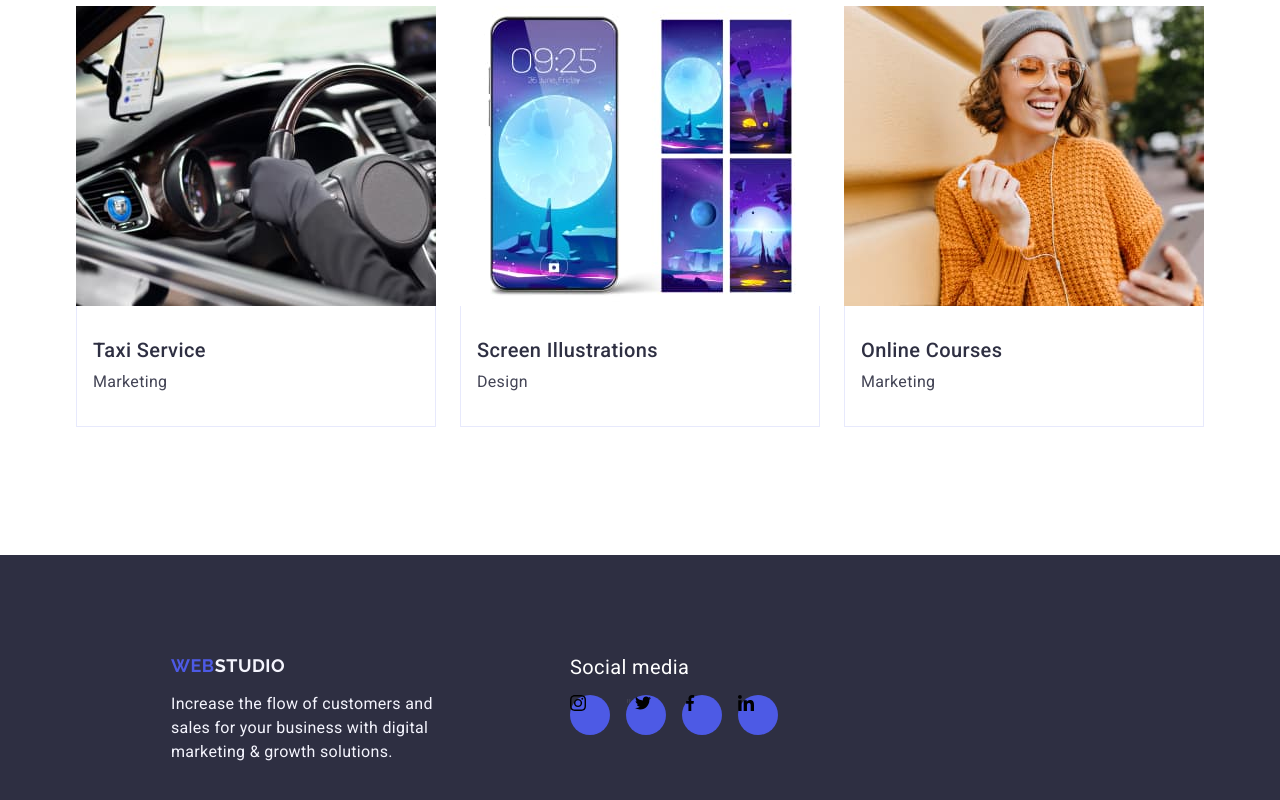
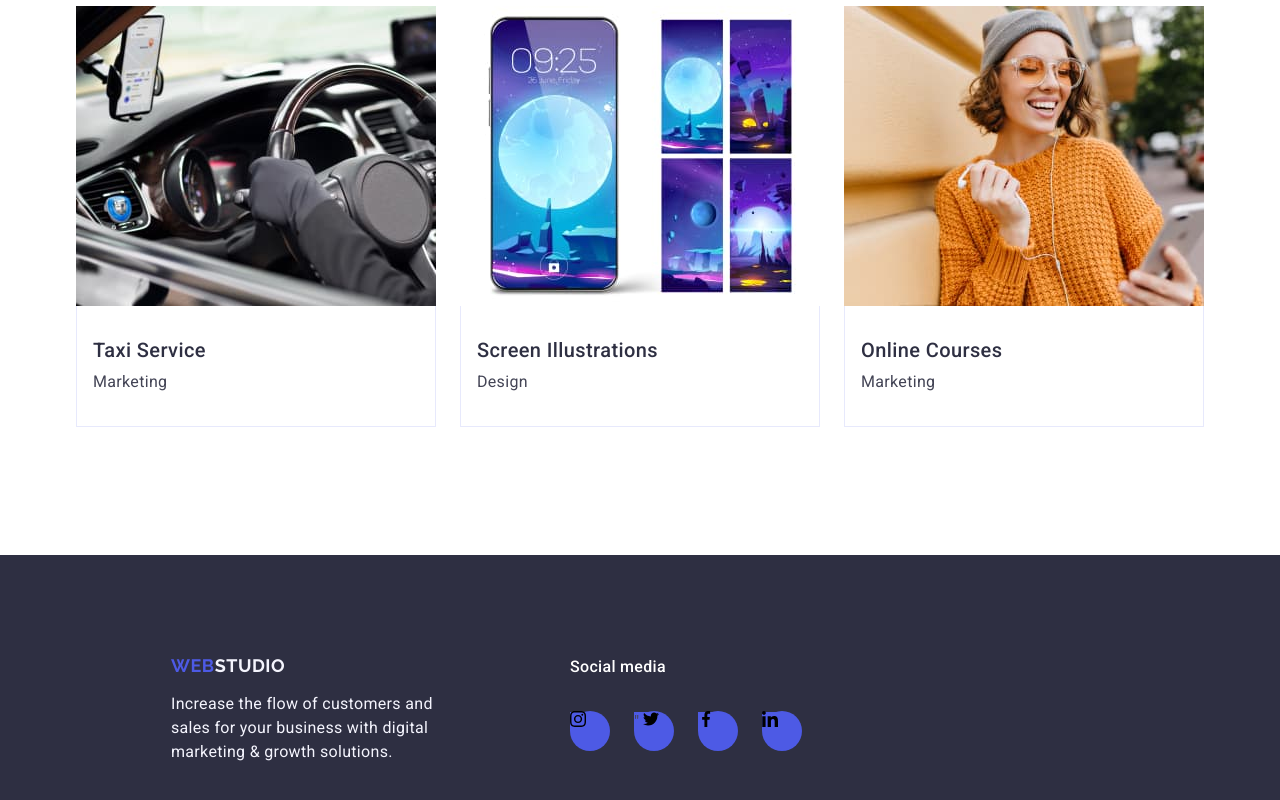
Before and after one commit to AlexGrabovskiyUA/goit-markup-hw-06, a plain HTML site: page index.html in a window 1280 px wide. Shown: the part 2725-3525 px from the top of the page. Drawn offline with nearby package versions, Linux system fonts and the light colour scheme; files whose address does not match are found by name.

Commit message:
Update styles.css

```diff
--- a/css/styles.css
+++ b/css/styles.css
@@ -519,7 +519,7 @@ padding: 120px 0;
     display:flex;
     justify-content: center;
     padding-top: 16px;
-    gap: 16px;
+    gap: 24px;
 }
 .footer-nav{
     display: block;
@@ -532,10 +532,16 @@ padding: 120px 0;
     border-radius: 50%;
 
 }
+.footer-social-link{
+    width: 100%;
+    height: 100%;
+    background-color:#4d5ae5;
+}
 .title-links{
-    font-weight: 400;
-    font-size: 20px;
-    line-height: 1.2;
+    font-weight: 500;
+    font-size: 16px;
+    line-height: 1.5;
     letter-spacing: 0.02em;
     color: #ffffff;
+    margin-bottom: 16px;
 }
```
